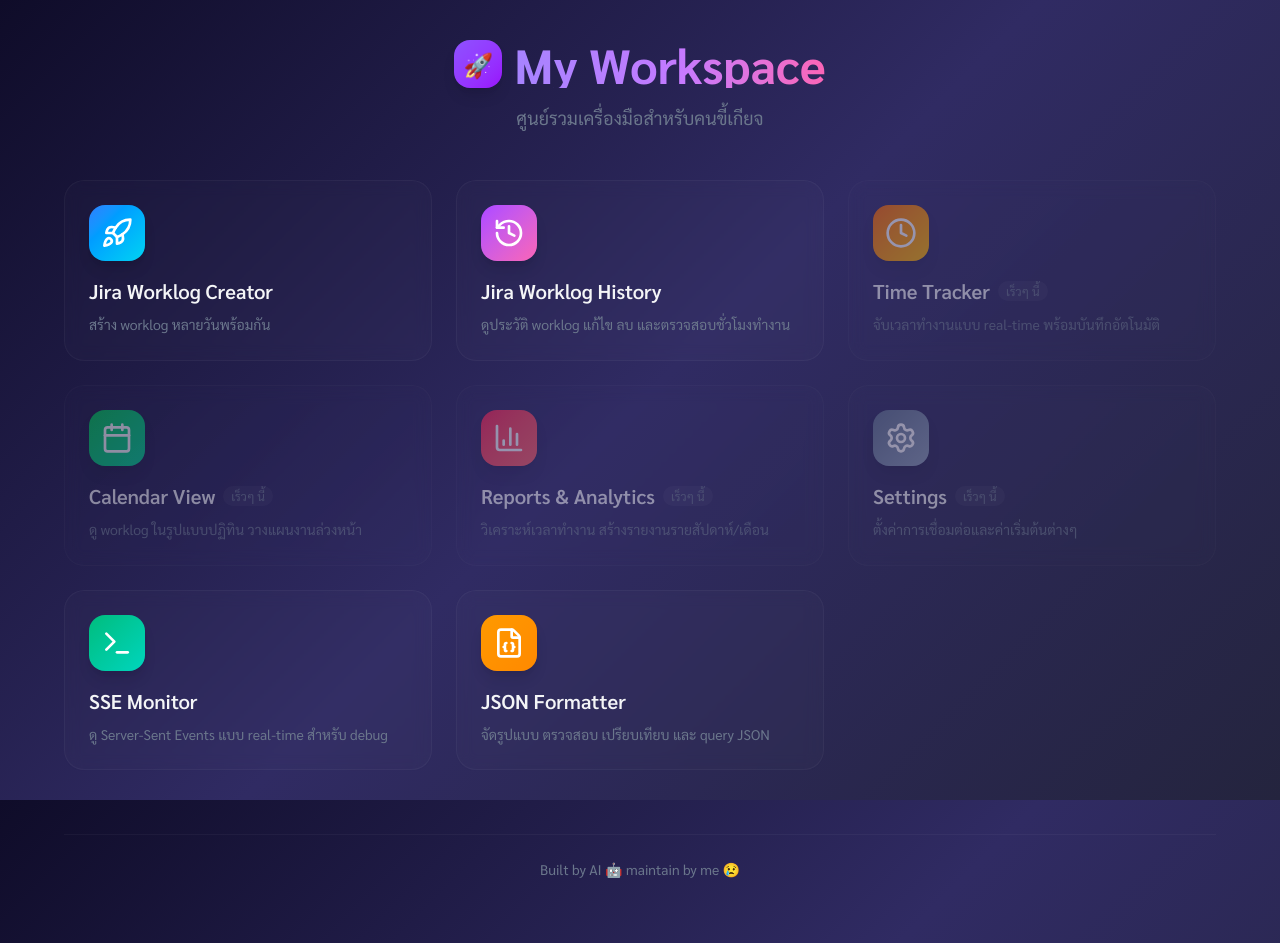
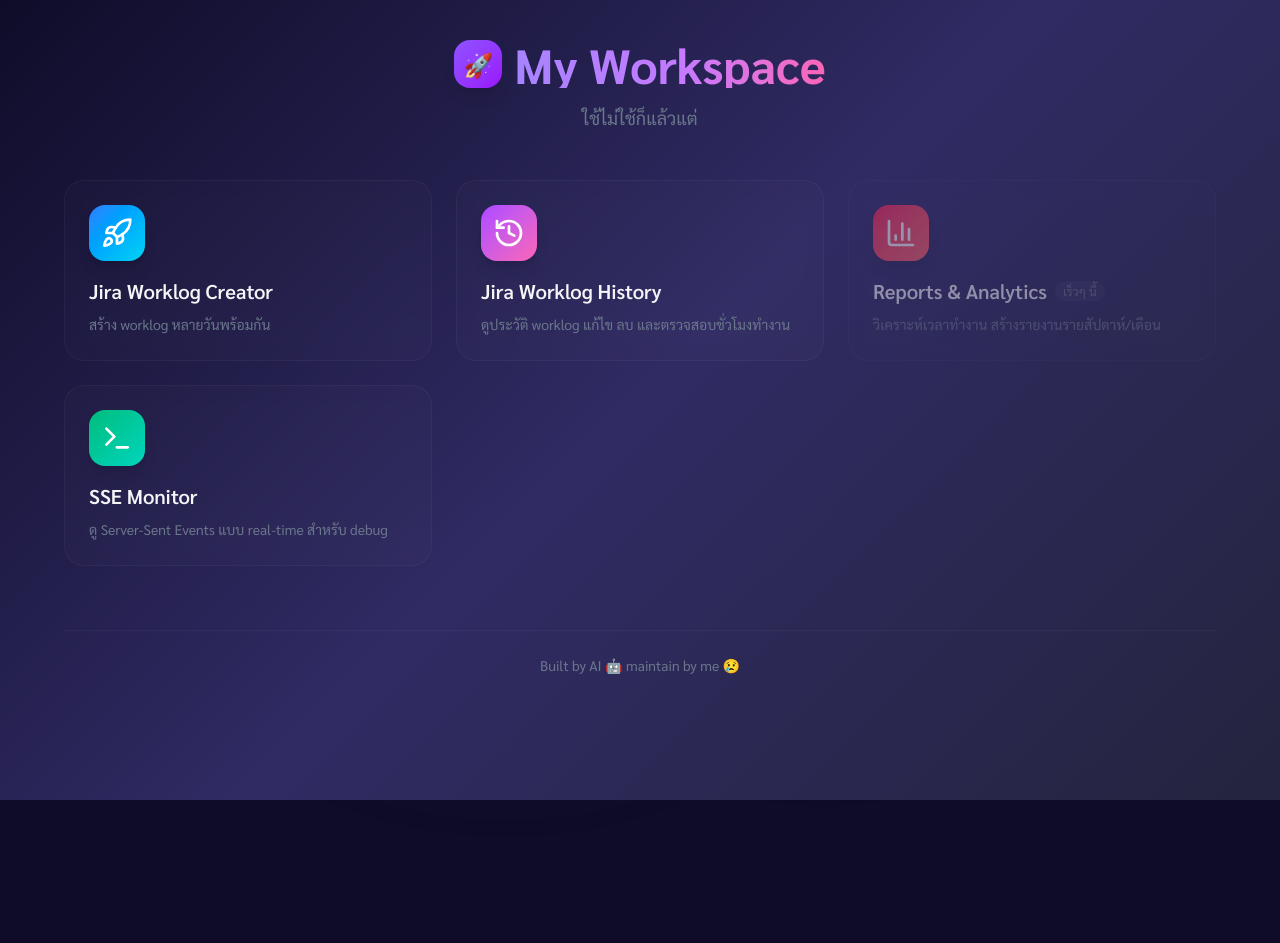
Before and after one commit to IamTakaiii/Project-MWP-UI, a React (Vite) app: page / in a window 1280 px wide. After the commit the page ends 800 px from the top, so only its background shows below. Built offline with nearby package versions, Linux system fonts and the light colour scheme; no server answers.

Commit message:
chore(home): Comment out unavailable app cards and update tagline

```diff
--- a/src/pages/home.tsx
+++ b/src/pages/home.tsx
@@ -30,24 +30,24 @@
     gradient: 'from-purple-500 to-pink-400',
     available: true,
   },
-  {
-    id: 'time-tracker',
-    title: 'Time Tracker',
-    description: 'จับเวลาทำงานแบบ real-time พร้อมบันทึกอัตโนมัติ',
-    icon: <Clock className="w-8 h-8" />,
-    href: '/tracker',
-    gradient: 'from-orange-500 to-amber-400',
-    available: false,
-  },
-  {
-    id: 'calendar-view',
-    title: 'Calendar View',
-    description: 'ดู worklog ในรูปแบบปฏิทิน วางแผนงานล่วงหน้า',
-    icon: <Calendar className="w-8 h-8" />,
-    href: '/calendar',
-    gradient: 'from-green-500 to-emerald-400',
-    available: false,
-  },
+  // {
+  //   id: 'time-tracker',
+  //   title: 'Time Tracker',
+  //   description: 'จับเวลาทำงานแบบ real-time พร้อมบันทึกอัตโนมัติ',
+  //   icon: <Clock className="w-8 h-8" />,
+  //   href: '/tracker',
+  //   gradient: 'from-orange-500 to-amber-400',
+  //   available: false,
+  // },
+  // {
+  //   id: 'calendar-view',
+  //   title: 'Calendar View',
+  //   description: 'ดู worklog ในรูปแบบปฏิทิน วางแผนงานล่วงหน้า',
+  //   icon: <Calendar className="w-8 h-8" />,
+  //   href: '/calendar',
+  //   gradient: 'from-green-500 to-emerald-400',
+  //   available: false,
+  // },
   {
     id: 'reports',
     title: 'Reports & Analytics',
@@ -57,15 +57,15 @@
     gradient: 'from-rose-500 to-red-400',
     available: false,
   },
-  {
-    id: 'settings',
-    title: 'Settings',
-    description: 'ตั้งค่าการเชื่อมต่อและค่าเริ่มต้นต่างๆ',
-    icon: <Settings className="w-8 h-8" />,
-    href: '/settings',
-    gradient: 'from-slate-500 to-slate-400',
-    available: false,
-  },
+  // {
+  //   id: 'settings',
+  //   title: 'Settings',
+  //   description: 'ตั้งค่าการเชื่อมต่อและค่าเริ่มต้นต่างๆ',
+  //   icon: <Settings className="w-8 h-8" />,
+  //   href: '/settings',
+  //   gradient: 'from-slate-500 to-slate-400',
+  //   available: false,
+  // },
   {
     id: 'sse-monitor',
     title: 'SSE Monitor',
@@ -75,15 +75,15 @@
     gradient: 'from-emerald-500 to-teal-400',
     available: true,
   },
-  {
-    id: 'json-formatter',
-    title: 'JSON Formatter',
-    description: 'จัดรูปแบบ ตรวจสอบ เปรียบเทียบ และ query JSON',
-    icon: <FileJson className="w-8 h-8" />,
-    href: '/json-formatter',
-    gradient: 'from-amber-500 to-orange-400',
-    available: true,
-  },
+  // {
+  //   id: 'json-formatter',
+  //   title: 'JSON Formatter',
+  //   description: 'จัดรูปแบบ ตรวจสอบ เปรียบเทียบ และ query JSON',
+  //   icon: <FileJson className="w-8 h-8" />,
+  //   href: '/json-formatter',
+  //   gradient: 'from-amber-500 to-orange-400',
+  //   available: true,
+  // },
 ]
 
 function AppCardComponent({ app }: { app: AppCard }) {
@@ -170,7 +170,7 @@
             </h1>
           </div>
           <p className="text-lg text-muted-foreground max-w-2xl mx-auto">
-            ศูนย์รวมเครื่องมือสำหรับคนขี้เกียจ
+            ใช้ไม่ใช้ก็แล้วแต่
           </p>
         </header>
 
```
